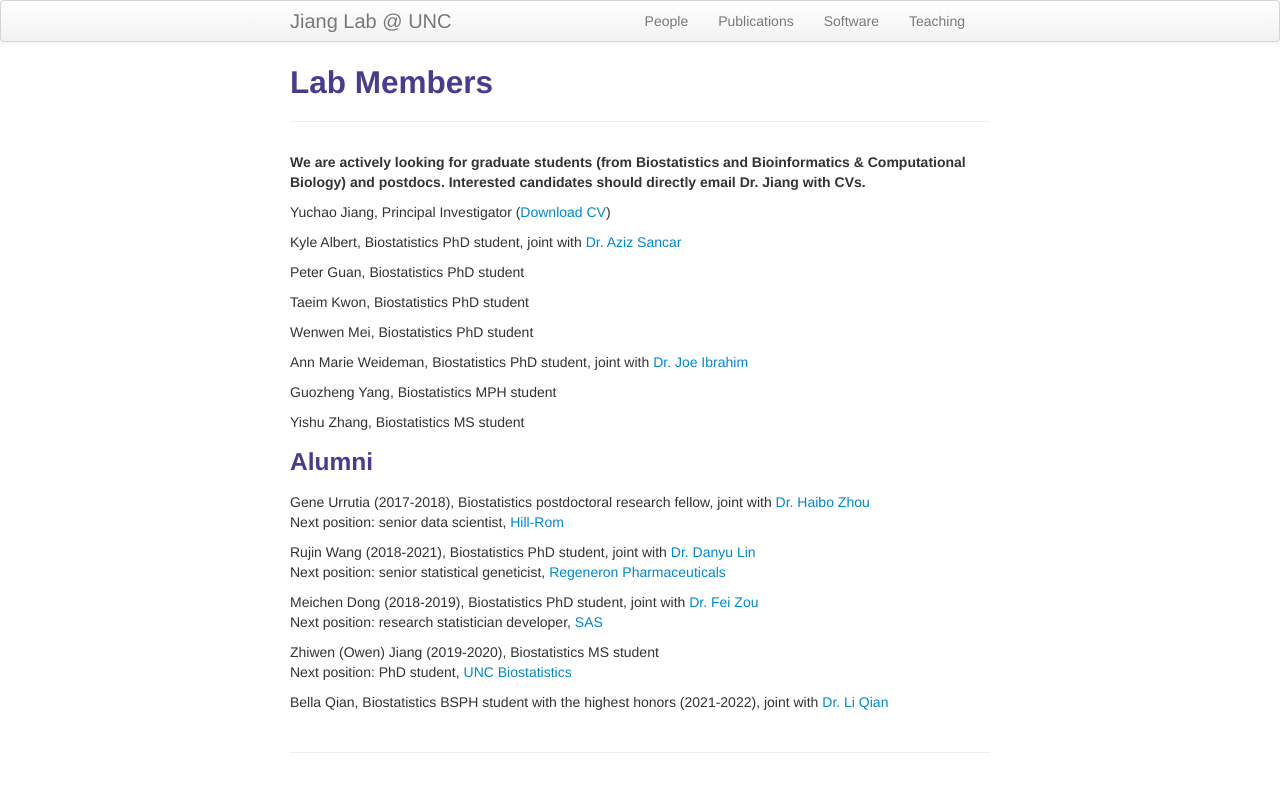
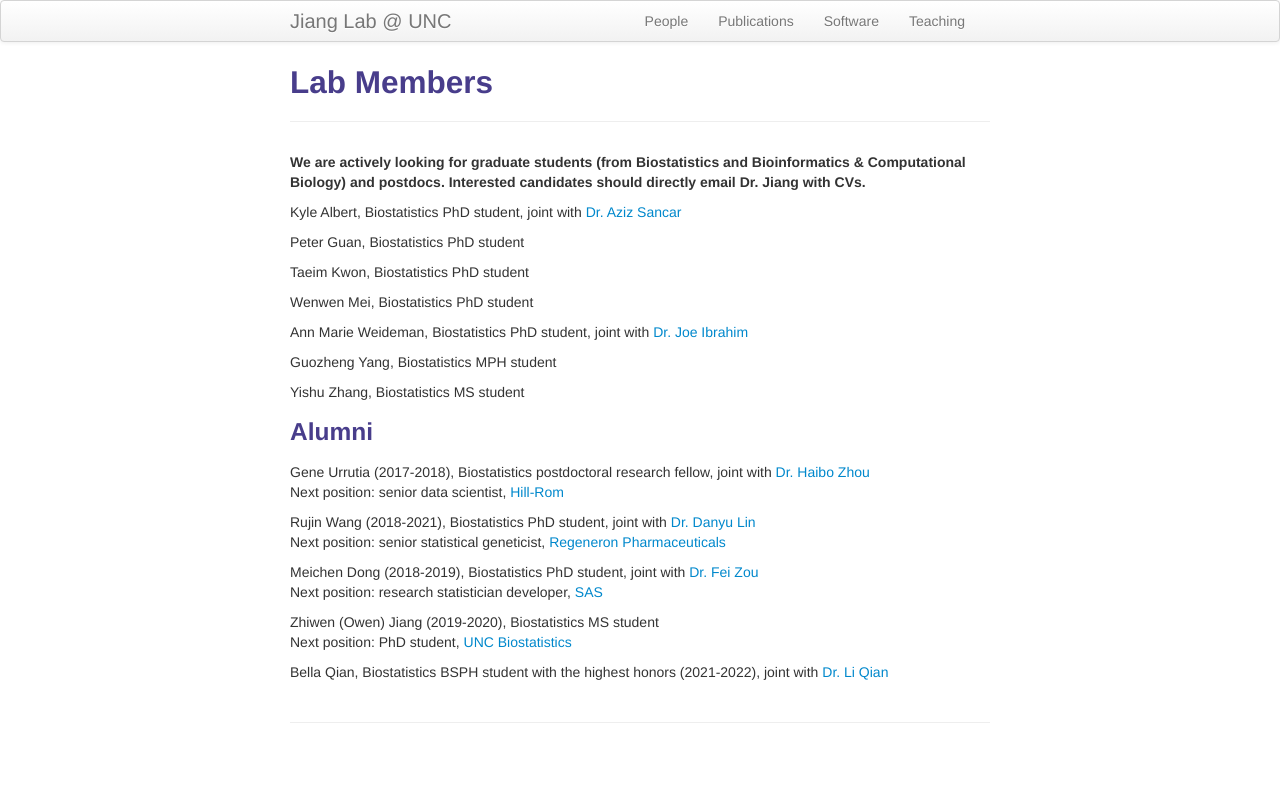
Before and after one commit to yuchaojiang/yuchaojiang.github.io, a Jekyll site: the page built from pages/people.md, in a window 1280 px wide. Shown: the top 792 px of the page. Built offline with Jekyll 4.4.1, drawn with Linux system fonts in a browser that asks for light colours.

Commit message:
Update people.md

```diff
--- a/pages/people.md
+++ b/pages/people.md
@@ -5,8 +5,6 @@ description: Jiang Lab Members
 ---
 
 **We are actively looking for graduate students (from Biostatistics and Bioinformatics & Computational Biology) and postdocs. Interested candidates should directly email Dr. Jiang with CVs.**
-
-Yuchao Jiang, Principal Investigator (<a href="https://www.dropbox.com/s/puigrekyu9mdcbm/CV_Yuchao_Jiang.pdf?dl=0" title="Download CV as PDF">Download CV</a>)
 
 Kyle Albert, Biostatistics PhD student, joint with [Dr. Aziz Sancar](https://www.med.unc.edu/biochem/directory/asancar/)
 
```
